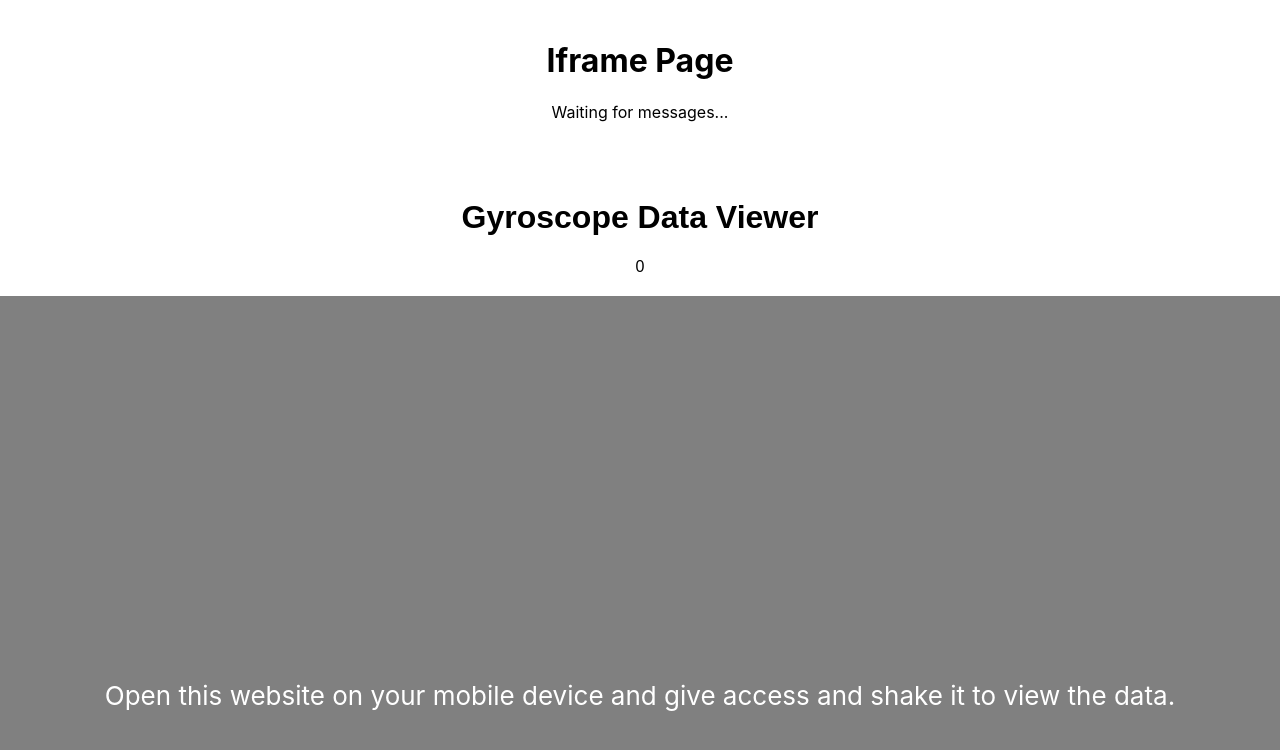
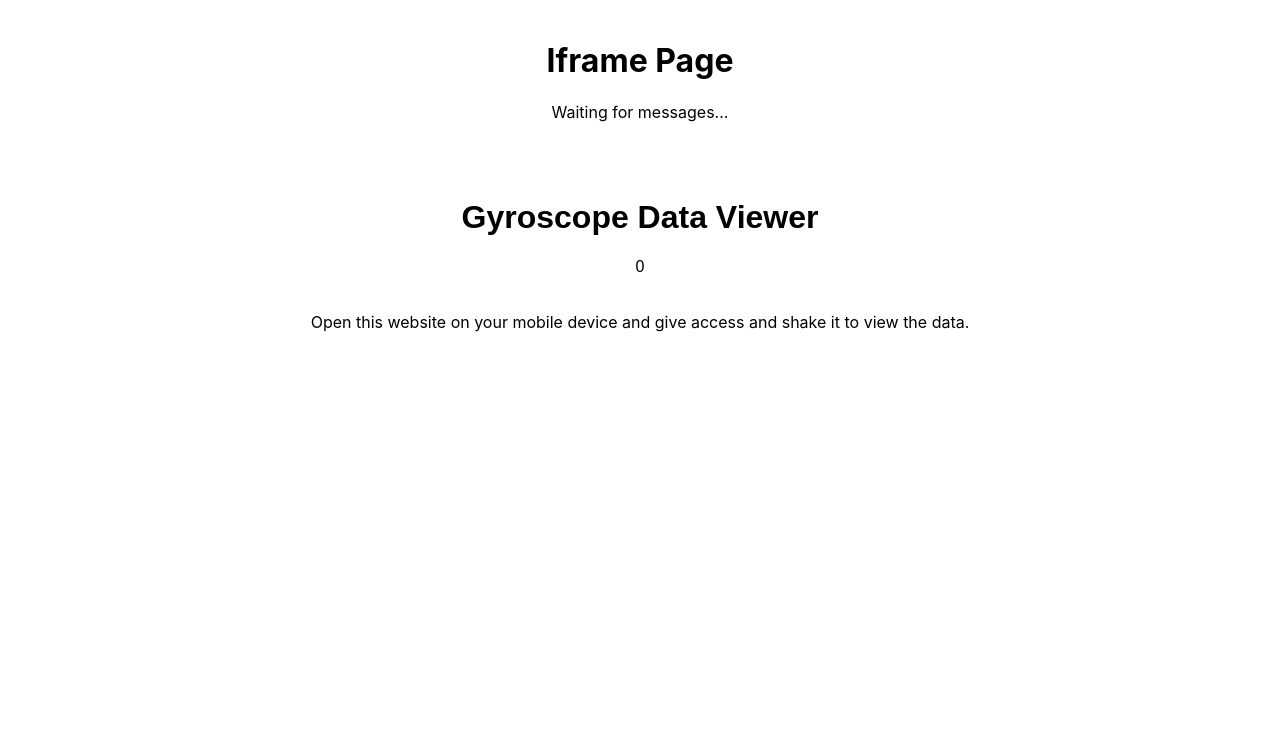
Before and after one commit to SRYVPRASAD/gyroscope-app, a React (Create React App) app: page / in a window 1280 px wide. Shown: the top 750 px of the page. Built offline with nearby package versions, Linux system fonts and the light colour scheme.

Commit message:
removed the css

```diff
--- a/src/App.js
+++ b/src/App.js
@@ -8,7 +8,7 @@ function App() {
         <GyroscopeDataViewer />
       </div>
       <div className="App">
-        <header className="App-header">
+        <header className="-header">
           {/* <img src={logo} className="App-logo" alt="logo" /> */}
           <p> Open this website on your mobile device and give access and shake it to view the data.</p>
         </header>
```
